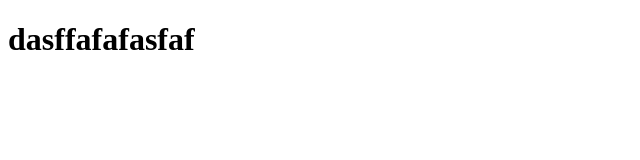
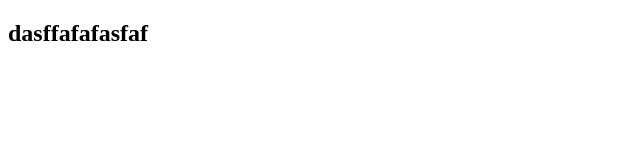
Before and after one commit to Brucenigel/Testing, a plain HTML site: page index.html in a window 1280 px wide. Shown: the whole page, without its empty margins (0-640 px from the left). Drawn offline with Linux system fonts and the light colour scheme.

Commit message:
fasgdsgds

```diff
--- a/index.html
+++ b/index.html
@@ -7,7 +7,7 @@
 </head>
 <body>
     <div class="card">
-        <h1>dasffafafasfaf</h1>
+        <h2>dasffafafasfaf</h2>
     </div>
 </body>
 </html>
```
